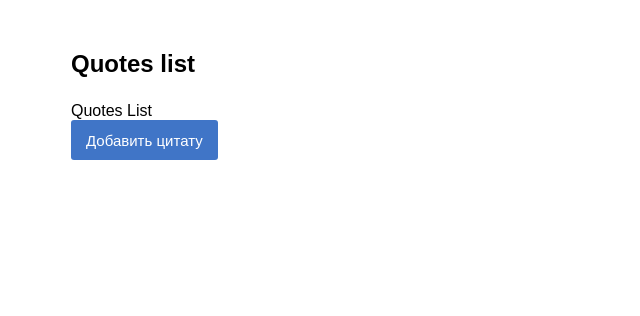
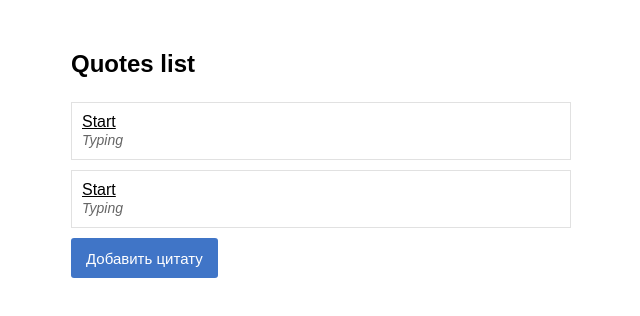
Before and after one commit to shoom3301/react-testing-pyramid, a React (Create React App) app: page / in a window 1280 px wide. Shown: the top 316 px of the page, without its empty margins (319-959 px from the left). Built offline with nearby package versions, Linux system fonts and the light colour scheme.

Commit message:
QuotesList layout

```diff
--- a/src/components/quoteCreateForm/quoteCreateForm.tsx
+++ b/src/components/quoteCreateForm/quoteCreateForm.tsx
@@ -19,7 +19,7 @@ export class QuoteCreateFormComponent extends Component<IQuoteCreateFormProps> {
                 </Box>
                 <Box>
                     <Label>Текст:</Label>
-                    <UIInput />
+                    <UIInput as="textarea" />
                 </Box>
                 <Box>
                     <UIButton>Создать</UIButton>
--- a/src/components/quotesList/quotesList.tsx
+++ b/src/components/quotesList/quotesList.tsx
@@ -1,10 +1,22 @@
 import React, { Component } from 'react';
 import { connect } from 'react-redux';
+import { QuoteItem, QuoteText, QuoteAuthor } from './qutesList.elements';
 
 export class QuotesListComponent extends Component<void> {
     render(): React.ReactElement {
         return (
-            <div>Quotes List</div>
+            <div>
+                <QuoteItem>
+                    <QuoteText>Start</QuoteText>
+                    <br />
+                    <QuoteAuthor>Typing</QuoteAuthor>
+                </QuoteItem>
+                <QuoteItem>
+                    <QuoteText>Start</QuoteText>
+                    <br />
+                    <QuoteAuthor>Typing</QuoteAuthor>
+                </QuoteItem>
+            </div>
         );
     }
 }
--- /dev/null
+++ b/src/components/quotesList/qutesList.elements.ts
@@ -0,0 +1,22 @@
+import styled from 'styled-components';
+
+export const QuoteItem = styled.a`
+    margin-bottom: 10px;
+    padding: 10px;
+    border: 1px solid #e1e1e1;
+    color: #000;
+    display: block;
+    text-decoration: none;
+`;
+
+export const QuoteText = styled.span`
+    margin-bottom: 5px;
+    font-size: 16px;
+    text-decoration: underline;
+`;
+
+export const QuoteAuthor = styled.span`
+    font-style: italic;
+    font-size: 14px;
+    color: #666;
+`;
```
